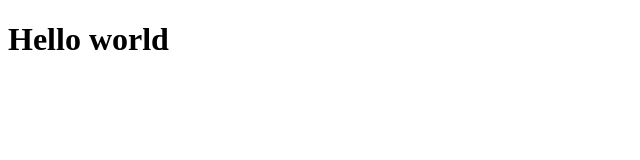
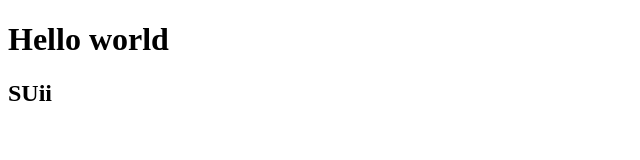
Before and after one commit to chetanguptaa/git-practice, a plain HTML site: page index.html in a window 1280 px wide. Shown: the full height of the page, 0-640 px from the left. Drawn offline with Linux system fonts and the light colour scheme.

Commit message:
updated index.html

```diff
--- a/index.html
+++ b/index.html
@@ -5,5 +5,6 @@
 	</head>
 	<body>
 		<h1>Hello world</h1>
+		<h2>SUii</h2>
 	</body>
 </html>
```
